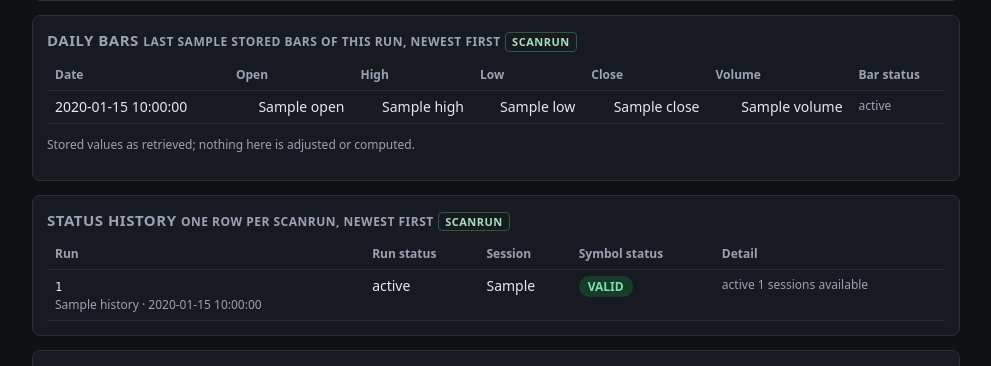
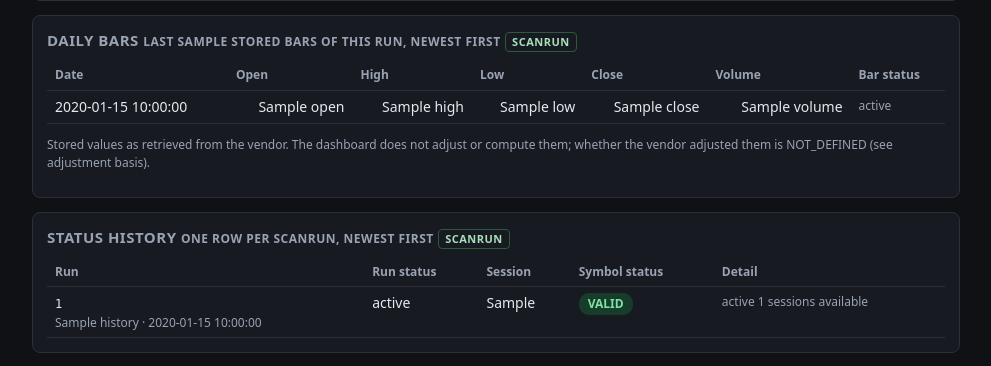
Before and after one commit to hariyaakshay-cpu/equity-intelligence-platform, a Flask app: template dashboard/templates/stock_detail.html in a window 1280 px wide. Shown: the part 1301-1667 px from the top of the page, without its empty margins (144-1135 px from the left). Run offline with Flask 3, Linux system fonts and the light colour scheme; the template is opened without the code that fills it: most values are stand-ins (such as "Sample title", 1, 10 or a date in 2020).

Commit message:
Stock Detail: daily-bars note no longer implies prices are unadjusted
Co-Authored-By: Claude Sonnet 5.5 <noreply@anthropic.com>

```diff
--- a/dashboard/templates/stock_detail.html
+++ b/dashboard/templates/stock_detail.html
@@ -106,7 +106,7 @@
     {% endfor %}
     </tbody>
   </table></div>
-  <p class="note">Stored values as retrieved; nothing here is adjusted or computed.</p>
+  <p class="note">Stored values as retrieved from the vendor. The dashboard does not adjust or compute them; whether the vendor adjusted them is NOT_DEFINED (see adjustment basis).</p>
   {% else %}
   <p class="note">{{ v(none) }}: no bars are stored for this symbol in this run.</p>
   {% endif %}
```
Also changed, not shown: equity_intel/tests/test_dashboard_stock_page_gaps.py (+5 -1 lines).
